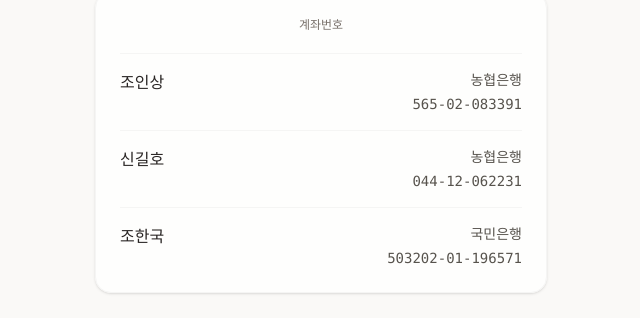
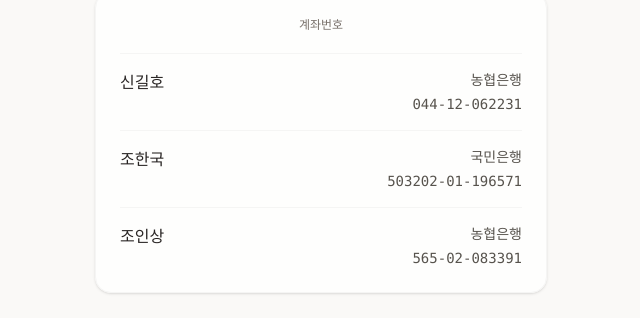
Before and after one commit to lemontech119/insang-wedding, a Next.js app: page / in a window 1280 px wide. Shown: the part 2441-2759 px from the top of the page, without its empty margins (319-959 px from the left). Built offline with nearby package versions, Linux system fonts and the light colour scheme.

Commit message:
변경사항 적용

```diff
--- a/src/app/page.tsx
+++ b/src/app/page.tsx
@@ -183,16 +183,6 @@
             <div className="space-y-4">
               <div className="border-t border-stone-100 pt-4 flex justify-between items-start gap-4">
                 <p className="font-[var(--font-serif)] text-stone-800 font-medium shrink-0">
-                  조인상
-                </p>
-                <div className="text-right text-sm text-stone-600">
-                  <p>농협은행</p>
-                  <p className="font-mono mt-1">565-02-083391</p>
-                </div>
-              </div>
-
-              <div className="border-t border-stone-100 pt-4 flex justify-between items-start gap-4">
-                <p className="font-[var(--font-serif)] text-stone-800 font-medium shrink-0">
                   신길호
                 </p>
                 <div className="text-right text-sm text-stone-600">
@@ -210,6 +200,15 @@
                   <p className="font-mono mt-1">503202-01-196571</p>
                 </div>
               </div>
+              <div className="border-t border-stone-100 pt-4 flex justify-between items-start gap-4">
+                <p className="font-[var(--font-serif)] text-stone-800 font-medium shrink-0">
+                  조인상
+                </p>
+                <div className="text-right text-sm text-stone-600">
+                  <p>농협은행</p>
+                  <p className="font-mono mt-1">565-02-083391</p>
+                </div>
+              </div>
             </div>
           </div>
         </div>
```
